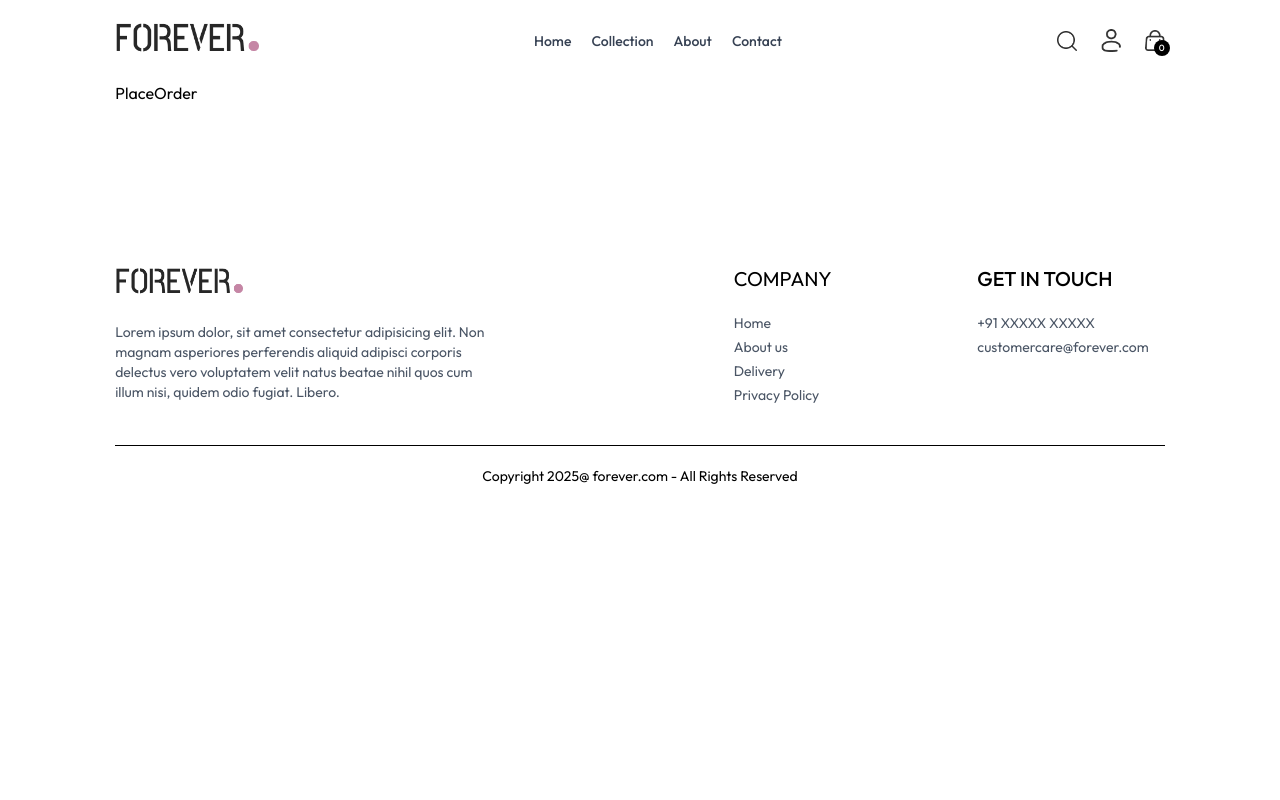
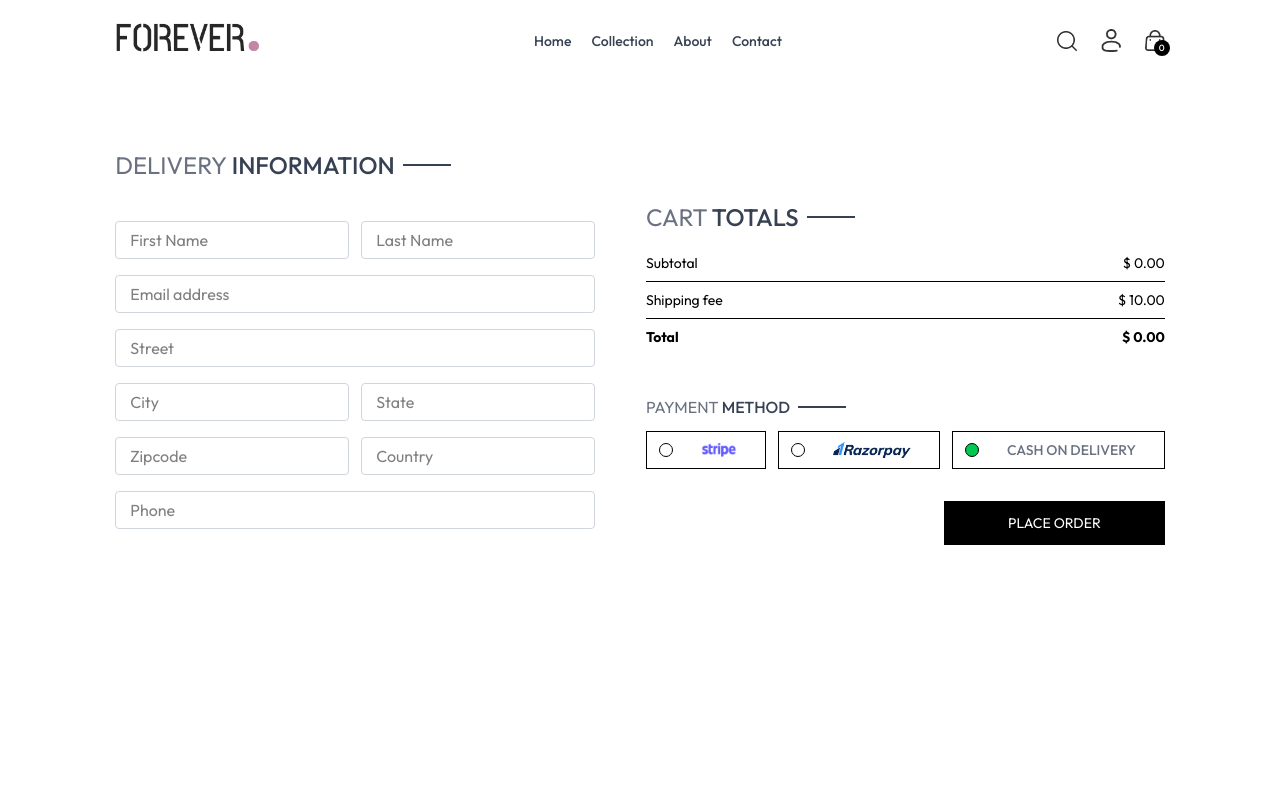
Before and after one commit to satyasootar/Fashion., a React (Vite) app in the folder frontend/: page /placeOrder in a window 1280 px wide. Shown: the top 800 px of the page. Built offline with nearby package versions, Linux system fonts and the light colour scheme.

Commit message:
add CartTotal component and implement cart total calculation in PlaceOrder and Cart pages

```diff
--- /dev/null
+++ b/frontend/src/components/CartTotal.jsx
@@ -0,0 +1,35 @@
+import React from 'react'
+import { useContext } from 'react'
+import { ShopContext } from '../context/ShopContext'
+import Title from './Title';
+
+const CartTotal = () => {
+    const { currency, delivery_fee, getCartAmount } = useContext(ShopContext);
+    console.log("getCartAmount: ", getCartAmount());
+    return (
+        <div className='w-full '>
+            <div className='text-2xl' >
+                <Title text1={"CART"} text2={' TOTALS'} />
+            </div>
+            <div className='flex flex-col gap-2 mt-2 text-sm' >
+                <div className='flex justify-between' >
+                    <p>Subtotal</p>
+                    <p>{currency} {getCartAmount()}.00</p>
+                </div>
+                <hr />
+                <div className='flex justify-between' >
+                    <p>Shipping fee</p>
+                    <p>{currency} {delivery_fee}.00</p>
+                </div>
+                <hr />
+                <div className='flex justify-between' >
+                    <b>Total</b>
+                    <b>{currency} {getCartAmount() === 0 ? 0 : getCartAmount() + delivery_fee}.00</b>
+                </div>
+            </div>
+
+        </div>
+    )
+}
+
+export default CartTotal
--- a/frontend/src/context/ShopContext.jsx
+++ b/frontend/src/context/ShopContext.jsx
@@ -1,6 +1,7 @@
 import { createContext, useEffect, useState } from "react"
-import { products } from '../assets/assets'
+import { products } from '../assets/assets';
 import { toast } from "react-toastify";
+import  { useNavigate }  from 'react-router-dom';
 
 export const ShopContext = createContext()
 
@@ -10,6 +11,8 @@
     const [search, setSearch] = useState("")
     const [showSearch, setShowSearch] = useState(false)
     const [cartItems, setCartItems] = useState({});
+    const navigate = useNavigate()
+
 
     const addToCart = async (itemId, size) => {
 
@@ -47,17 +50,36 @@
         return totalCount;
     };
 
-    const updateQuantity = (itemId, size, quantity) => {
+    const updateQuantity = async (itemId, size, quantity) => {
         let cartData = structuredClone(cartItems);
         cartData[itemId][size] = quantity;
         setCartItems(cartData)
     }
 
+    const getCartAmount = () => {
+        let totalAmount = 0;
+        for (const items in cartItems) {
+            let itemInfo = products.find((product) => product._id === items)
+            for (const size in cartItems[items]) {
+                try {
+                    if (cartItems[items][size] > 0) {
+                        totalAmount += itemInfo.price * cartItems[items][size]
+                    }
+                } catch (error) {
+                }
+            }
+        }
+        return totalAmount;
+    }
+
+
     const value = {
         products, delivery_fee, currency,
         search, setSearch, showSearch, setShowSearch,
         cartItems, addToCart, getCartCount,
-        updateQuantity
+        updateQuantity, getCartAmount,
+        navigate
+
     }
 
 
--- a/frontend/src/pages/Cart.jsx
+++ b/frontend/src/pages/Cart.jsx
@@ -2,9 +2,10 @@
 import { ShopContext } from "../context/ShopContext"
 import Title from '../components/Title'
 import { assets } from "../assets/assets"
+import CartTotal from "../components/CartTotal"
 
 const Cart = () => {
-    const { products, cartItems, currency, updateQuantity } = useContext(ShopContext)
+    const { products, cartItems, currency, updateQuantity, navigate } = useContext(ShopContext)
     const [cartData, setCartData] = useState([])
     console.log("cartData: ", cartData);
 
@@ -52,12 +53,20 @@
                                         </div>
                                     </div>
                                 </div>
-                                <input className="border max-w-10 sm:max-w-20 px-1 sm:px-2 py-1" type="number" min={1} defaultValue={item.quantity} />
-                                <img onClick={()=>updateQuantity(item._id, item.size, 0)} className="w-4 m-4 sm:w-5 cursor-pointer" src={assets.bin_icon} alt="" />
+                                <input onChange={(e) => e.target.value === '' || e.target.value === '0' ? null : updateQuantity(item._id, item.size, Number(e.target.value))} className="border max-w-10 sm:max-w-20 px-1 sm:px-2 py-1" type="number" min={1} defaultValue={item.quantity} />
+                                <img onClick={() => updateQuantity(item._id, item.size, 0)} className="w-4 m-4 sm:w-5 cursor-pointer" src={assets.bin_icon} alt="" />
                             </div>
                         )
                     }, [])
                 }
+            </div>
+            <div className="flex justify-end my-20" >
+                <div className="w-full sm:w-[450px]" >
+                    <CartTotal />
+                    <div className="w-full text-end" >
+                        <button onClick={() => navigate('/placeOrder')} className="bg-black my-4 px-8 py-3 text-white text-sm border cursor-pointer hover:text-black hover:bg-white hover:border-1" >PROCEED TO CHECKOUT</button>
+                    </div>
+                </div>
             </div>
         </div>
     )
--- a/frontend/src/pages/PlaceOrder.jsx
+++ b/frontend/src/pages/PlaceOrder.jsx
@@ -1,8 +1,65 @@
-import React from 'react'
+import React, { useContext, useState } from 'react'
+import Title from '../components/Title'
+import CartTotal from '../components/CartTotal'
+import { assets } from '../assets/assets'
+import { ShopContext } from '../context/ShopContext'
 
 const PlaceOrder = () => {
+    const [method, setMethod] = useState("cod")
+    const { navigate } = useContext(ShopContext)
+
     return (
-        <div>PlaceOrder</div>
+        <div className='flex flex-col sm:flex-row justify-between gap-4 pt-5 sm:pt-14 min-h-[80vh] border-top' >
+            {/* ------ left side ----- */}
+            <div className='flex flex-col gap-4 w-full sm:max-w-[480px]' >
+                <div className='text-xl sm:text-2xl my-3' >
+                    <Title text1={"DELIVERY"} text2={" INFORMATION"} />
+                </div>
+                <div className='flex gap-3' >
+                    <input className='border border-gray-300 rounded py-1.5 px-3.5 w-full' type="text" placeholder='First Name' />
+                    <input className='border border-gray-300 rounded py-1.5 px-3.5 w-full' type="text" placeholder='Last Name' />
+                </div>
+                <input className='border border-gray-300 rounded py-1.5 px-3.5 w-full' type="email" placeholder='Email address' />
+                <input className='border border-gray-300 rounded py-1.5 px-3.5 w-full' type="email" placeholder='Street' />
+                <div className='flex gap-3' >
+                    <input className='border border-gray-300 rounded py-1.5 px-3.5 w-full' type="text" placeholder='City' />
+                    <input className='border border-gray-300 rounded py-1.5 px-3.5 w-full' type="text" placeholder='State' />
+                </div>
+                <div className='flex gap-3' >
+                    <input className='border border-gray-300 rounded py-1.5 px-3.5 w-full' type="number" placeholder='Zipcode' />
+                    <input className='border border-gray-300 rounded py-1.5 px-3.5 w-full' type="text" placeholder='Country' />
+                </div>
+                <input className='border border-gray-300 rounded py-1.5 px-3.5 w-full' type="number" placeholder='Phone' />
+            </div>
+            {/* -------- Right Side ---------- */}
+            <div className='mt-8' >
+                <div className='mt-8 min-w-80' >
+                    <CartTotal />
+                </div>
+                <div className='mt-12' >
+                    <Title text1={'PAYMENT'} text2={" METHOD"} />
+                    {/* ----------- Payment method selection ---------- */}
+                    <div className='flex gap-3 flex-col lg:flex-row' >
+                        <div onClick={() => setMethod("stripe")} className='flex items-center gap-3 border p-2 px-3 cursor-pointer' >
+                            <p className={`min-w-3.5 h-3.5 border rounded-full ${method === 'stripe' ? 'bg-green-500' : ""}`} ></p>
+                            <img className='h-4 mx-4' src={assets.stripe_logo} alt="" />
+                        </div>
+                        <div onClick={() => setMethod("razorpay")} className='flex items-center gap-3 border p-2 px-3 cursor-pointer' >
+                            <p className={`min-w-3.5 h-3.5 border rounded-full ${method === 'razorpay' ? 'bg-green-500' : ""}`} ></p>
+                            <img className='h-4 mx-4' src={assets.razorpay_logo} alt="" />
+                        </div>
+                        <div onClick={() => setMethod("cod")} className='flex items-center gap-3 border p-2 px-3 cursor-pointer' >
+                            <p className={`min-w-3.5 h-3.5 border rounded-full ${method === 'cod' ? 'bg-green-500' : ""}`} ></p>
+                            <p className='text-gray-500 text-sm font-medium mx-4' >CASH ON DELIVERY</p>
+                        </div>
+                    </div>
+
+                    <div className='w-full text-end mt-8' >
+                        <button onClick={() => navigate("/orders")} className='bg-black text-white px-16 py-3 text-sm cursor-pointer ' >PLACE ORDER</button>
+                    </div>
+                </div>
+            </div>
+        </div>
     )
 }
 
```
